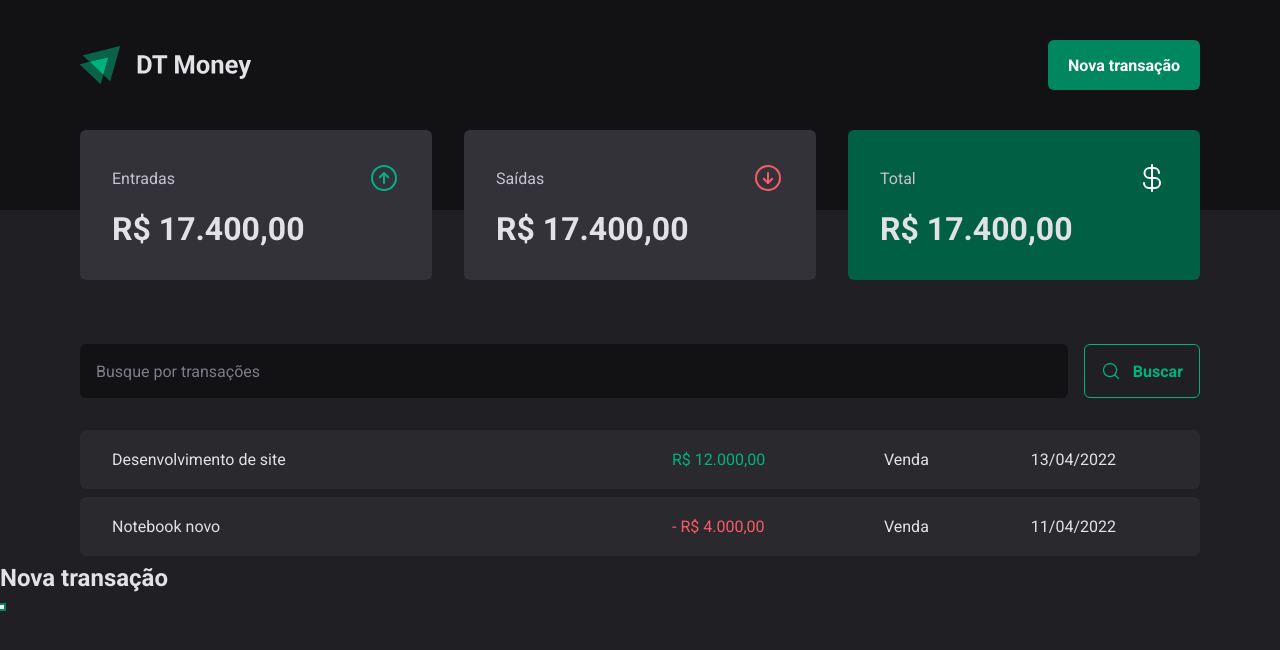
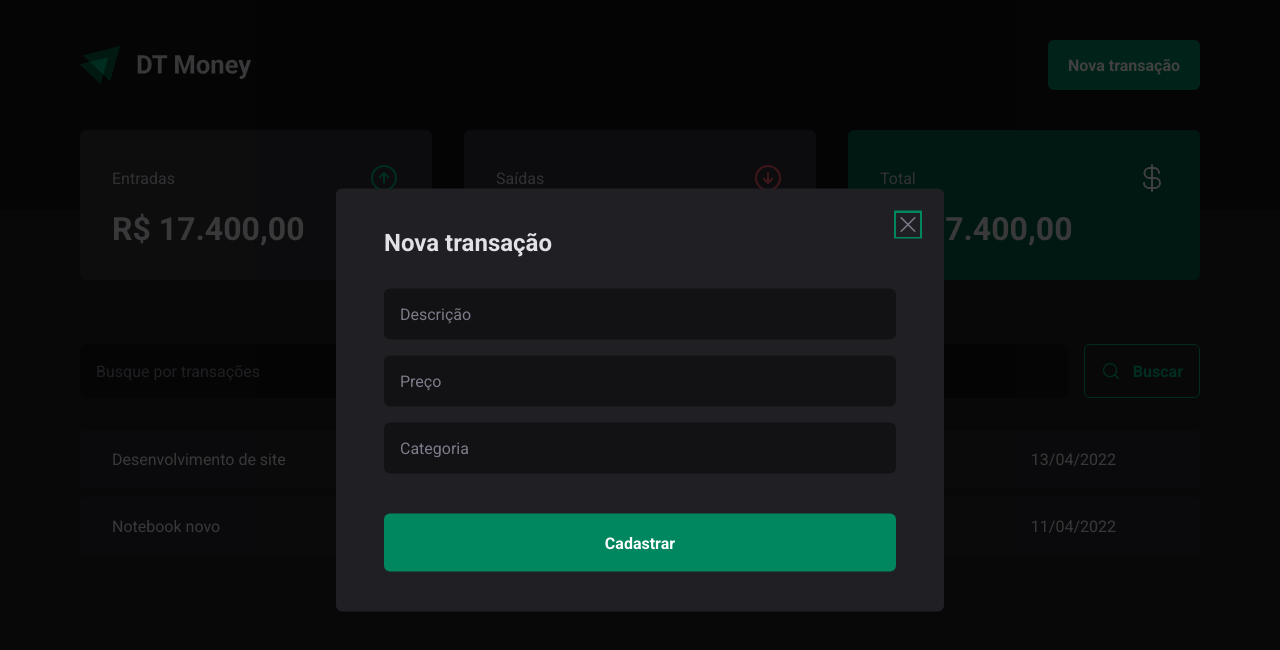
Before and after one commit to LuisRuda/ignite-reactjs-03-dt-money, a React (Vite) app: page / in a window 1280 px wide. Both pictures are taken after a click on the button "Nova transação". Shown: the top 650 px of the page. Built offline with nearby package versions, Linux system fonts and the light colour scheme.

Commit message:
feature: new transaction modal

```diff
--- a/src/components/Header/index.tsx
+++ b/src/components/Header/index.tsx
@@ -1,6 +1,7 @@
 import * as Dialog from '@radix-ui/react-dialog'
 
 import { logoImg } from '../../assets'
+import { NewTransactionModal } from '..'
 import { HeaderContainer, HeaderContent, NewTransactionButton } from './styles'
 
 export function Header() {
@@ -14,15 +15,7 @@
             <NewTransactionButton>Nova transação</NewTransactionButton>
           </Dialog.Trigger>
 
-          <Dialog.Portal>
-            <Dialog.Overlay />
-
-            <Dialog.Content>
-              <Dialog.Title>Nova transação</Dialog.Title>
-
-              <Dialog.Close />
-            </Dialog.Content>
-          </Dialog.Portal>
+          <NewTransactionModal />
         </Dialog.Root>
       </HeaderContent>
     </HeaderContainer>
--- /dev/null
+++ b/src/components/NewTransactionModal/index.tsx
@@ -0,0 +1,27 @@
+import * as Dialog from '@radix-ui/react-dialog'
+import { X } from 'phosphor-react'
+
+import { Overlay, Content, CloseButton } from './styles'
+
+export function NewTransactionModal() {
+  return (
+    <Dialog.Portal>
+      <Overlay />
+
+      <Content>
+        <Dialog.Title>Nova transação</Dialog.Title>
+        <CloseButton>
+          <X size={24} />
+        </CloseButton>
+
+        <form action="">
+          <input type="text" placeholder="Descrição" required />
+          <input type="number" placeholder="Preço" required />
+          <input type="text" placeholder="Categoria" required />
+
+          <button type="submit">Cadastrar</button>
+        </form>
+      </Content>
+    </Dialog.Portal>
+  )
+}
--- /dev/null
+++ b/src/components/NewTransactionModal/styles.ts
@@ -0,0 +1,68 @@
+import styled from 'styled-components'
+import * as Dialog from '@radix-ui/react-dialog'
+
+export const Overlay = styled(Dialog.Overlay)`
+  position: fixed;
+  width: 100vw;
+  height: 100vh;
+  inset: 0;
+  background: rgba(0, 0, 0, 0.75);
+`
+
+export const Content = styled(Dialog.Content)`
+  min-width: 32rem;
+  border-radius: 6px;
+  padding: 2.5rem 3rem;
+  background: ${(props) => props.theme['gray-800']};
+  position: fixed;
+  top: 50%;
+  left: 50%;
+  transform: translate(-50%, -50%);
+
+  form {
+    margin-top: 2rem;
+    display: flex;
+    flex-direction: column;
+    gap: 1rem;
+
+    input {
+      border-radius: 6px;
+      border: 0;
+      color: ${(props) => props.theme['gray-300']};
+      background: ${(props) => props.theme['gray-900']};
+      padding: 1rem;
+
+      &::placeholder {
+        color: ${(props) => props.theme['gray-500']};
+      }
+    }
+
+    button[type='submit'] {
+      height: 58px;
+      border: 0;
+      color: ${(props) => props.theme.white};
+      background: ${(props) => props.theme['green-500']};
+      font-weight: bold;
+      padding: 0 1.25rem;
+      border-radius: 6px;
+      margin-top: 1.5rem;
+      cursor: pointer;
+
+      &:hover {
+        background: ${(props) => props.theme['green-700']};
+        transition: background-color: 0.2s;
+      }
+    }
+  }
+`
+
+export const CloseButton = styled(Dialog.Close)`
+  position: absolute;
+  background: transparent;
+  border: 0;
+  top: 1.5rem;
+  right: 1.5rem;
+  line-height: 0;
+  cursor: pointer;
+  color: ${(props) => props.theme['gray-500']};
+`
--- a/src/components/index.ts
+++ b/src/components/index.ts
@@ -1,4 +1,5 @@
 import { Header } from './Header'
+import { NewTransactionModal } from './NewTransactionModal'
 import { Summary } from './Summary'
 
-export { Header, Summary }
+export { Header, NewTransactionModal, Summary }
```
